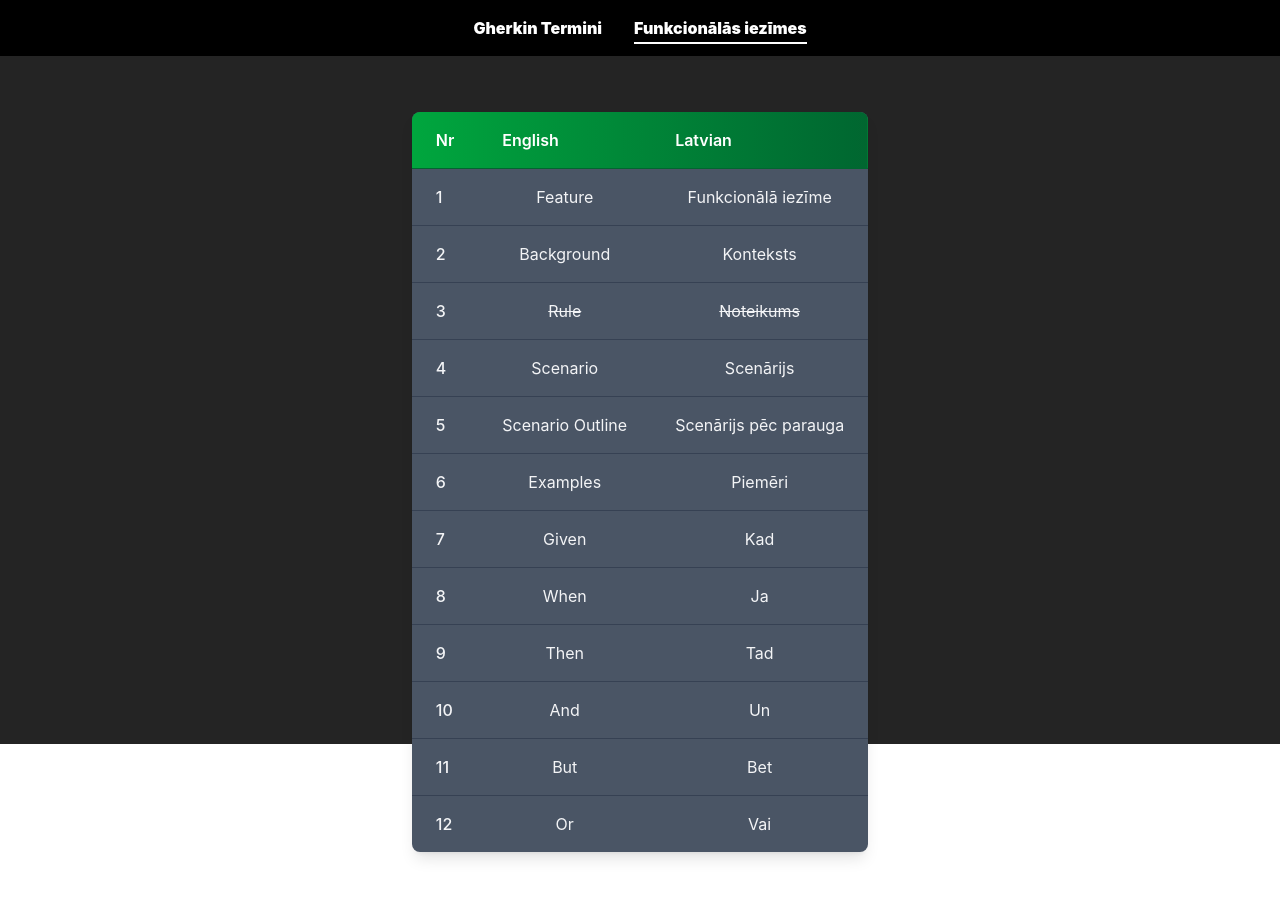
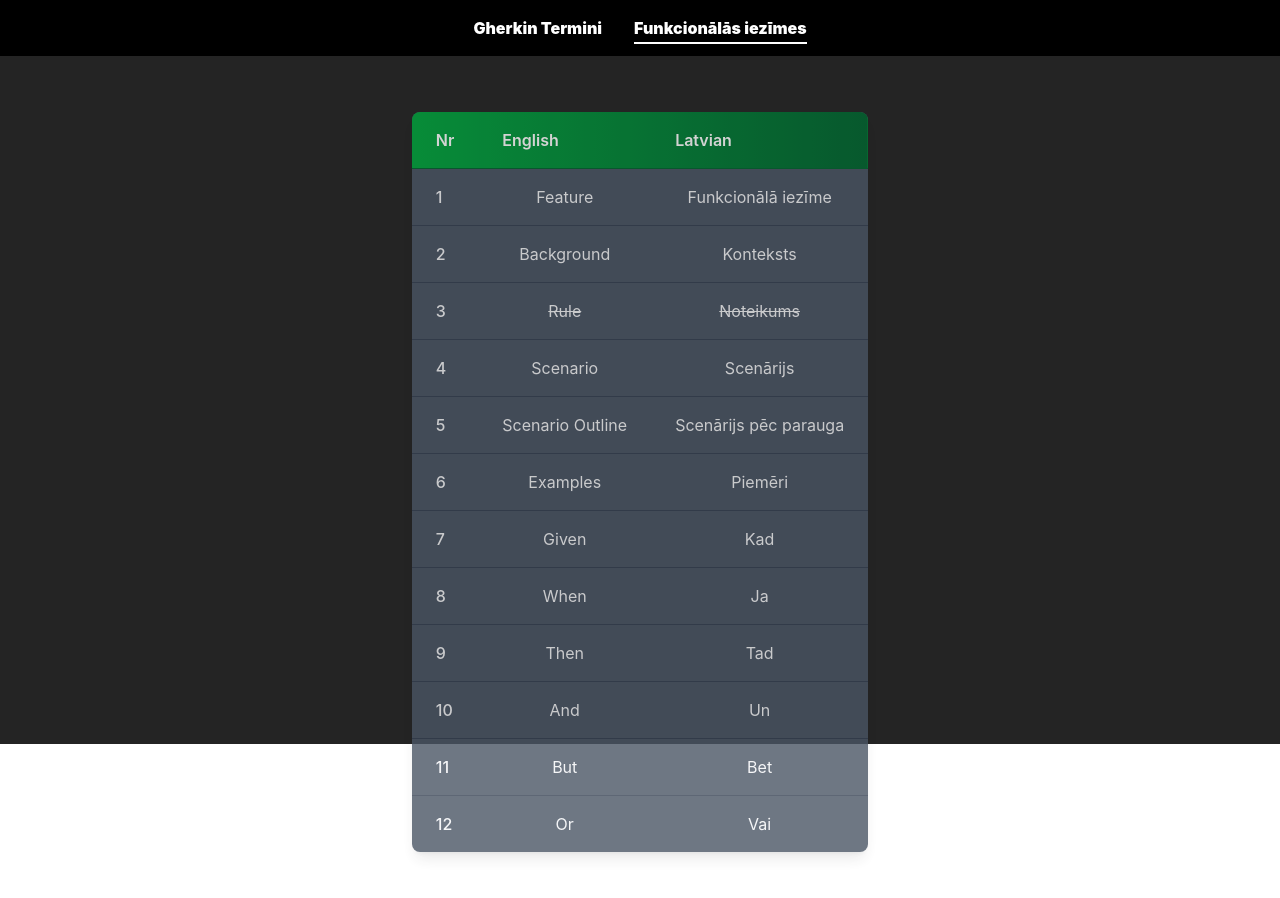
Before and after one commit to Chee3se/Gherkin, a React (Vite) app: page / in a window 1280 px wide. Shown: the top 898 px of the page. Built offline with nearby package versions, Linux system fonts and the light colour scheme; no server answers.

Commit message:
Gherkin fix 13

```diff
--- a/src/components/table/Table.tsx
+++ b/src/components/table/Table.tsx
@@ -2,7 +2,7 @@ import {JSX} from "react";
 
 export default function Table ({ children }: { children: JSX.Element[] }) {
     return (
-        <table className="min-w-full bg-gray-600 backdrop-opacity-60 rounded-lg overflow-hidden shadow-lg border-collapse">
+        <table className="min-w-full bg-gray-600 opacity-80 rounded-lg overflow-hidden shadow-lg border-collapse">
             {children}
         </table>
     )
```
